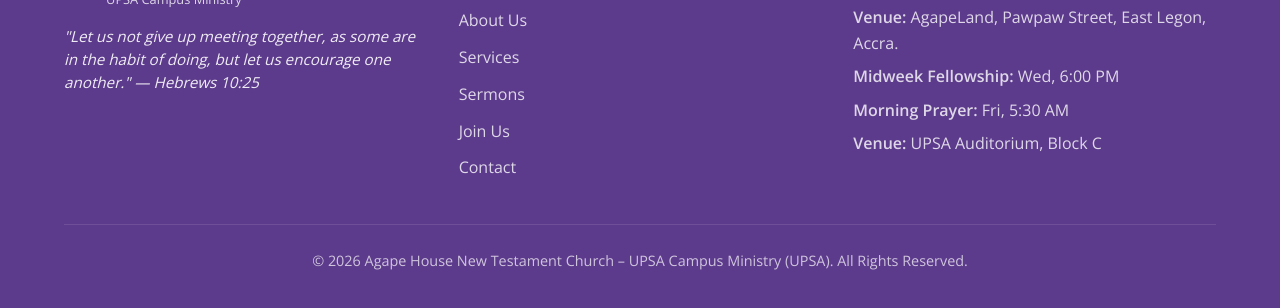
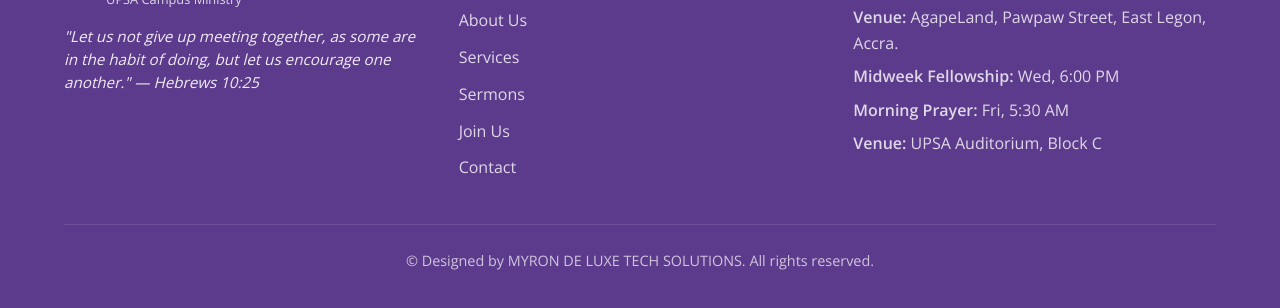
Before and after one commit to JerryKaz/agape-house-campus-ministry-website-, a plain HTML site: page index.html in a window 1280 px wide. Shown: the part 8293-8601 px from the top of the page. Drawn offline with nearby package versions, Linux system fonts and the light colour scheme.

Commit message:
Update copyright notice in footer

```diff
--- a/index.html
+++ b/index.html
@@ -568,7 +568,7 @@
             </div>
 
             <div class="copyright">
-                <p>© 2026 Agape House New Testament Church – UPSA Campus Ministry (UPSA). All Rights Reserved.</p>
+                <p>&copy; Designed by MYRON DE LUXE TECH SOLUTIONS. All rights reserved.</p>
             </div>
         </div>
     </footer>
```
